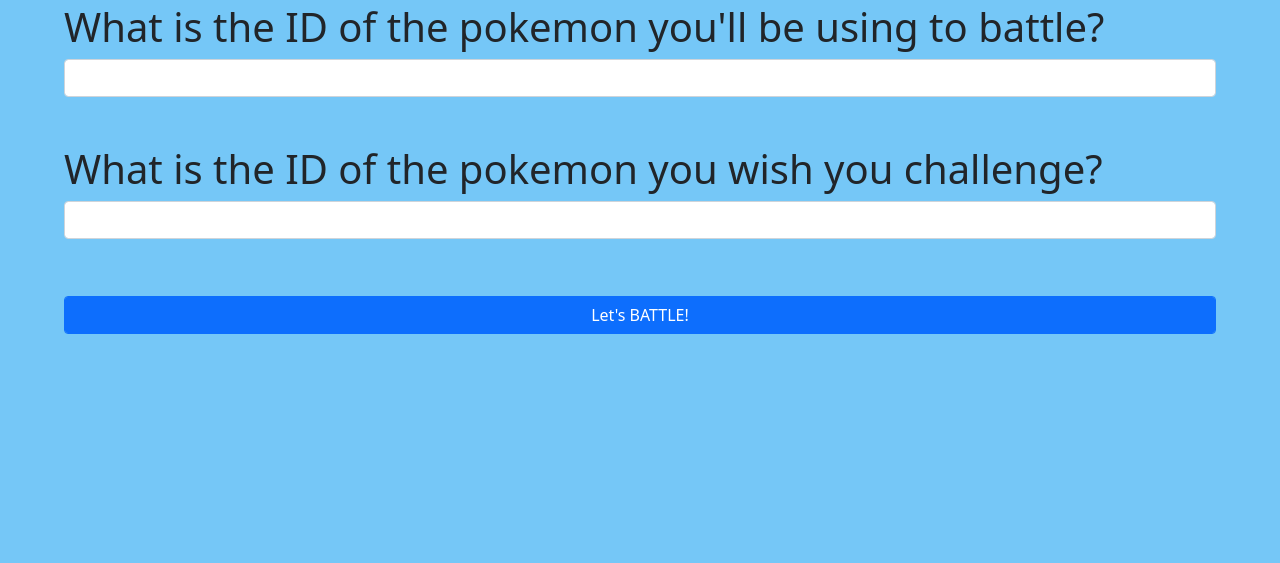
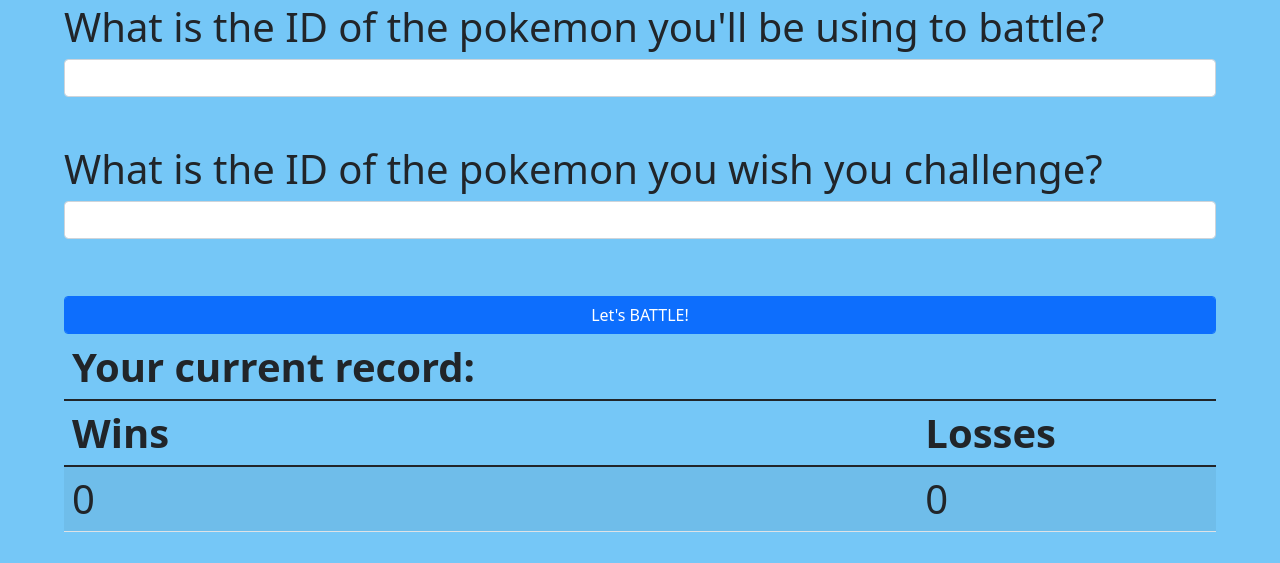
Before and after one commit to Grrrlach/pokemon_battle, a Flask app: page /battle in a window 1280 px wide. Shown: the part 237-800 px from the top of the page. Run offline with Flask 2, Linux system fonts and the light colour scheme; the visitor is signed in with stand-in values (Sample User, id 1); data comes from the database, SQL or seed files in the repository; data that the repository does not hold is empty; some libraries are stand-ins or nearby versions.

Commit message:
fixed battle

```diff
--- a/app/blueprints/main/routes.py
+++ b/app/blueprints/main/routes.py
@@ -116,83 +116,96 @@
 def battle():
     form = BattleForm()
     my_pokemon = Pokemon.query.filter(Pokemon.user_id==current_user.id).all()
-    # return str(my_pokemon)
+    # return str(current_user.id)
     other_pokemon = Pokemon.query.filter(Pokemon.user_id != current_user.id).order_by(Pokemon.user_id.desc())
 
     if request.method == "POST":
         my_pokemon_id = request.form.get('my_pokemon_id')
+        # return str(my_pokemon_id)
         their_pokemon_id = request.form.get('their_pokemon_id')
         my_one_pokemon = Pokemon.query.filter(Pokemon.id == my_pokemon_id).first()
+        # return str(my_one_pokemon.id)
         their_one_pokemon = Pokemon.query.filter(Pokemon.id == their_pokemon_id).first()
-        other_user = their_one_pokemon.user_id
+        other_user = User.query.filter(User.id == their_one_pokemon.user_id).first()
+        # return str(other_user.id)
 
 
         my_id_list = []
         for pokemon in my_pokemon:
+            # return str(pokemon.id)
             my_id_list.append(pokemon.id)
+        # return str(my_id_list)
         other_id_list = []
         for pokemon in other_pokemon:
             other_id_list.append(pokemon.id)
+        # return str(other_id_list)
 
 
-        if my_pokemon_id not in my_id_list:
+        if my_pokemon_id in my_id_list:
+            # return ("my_pokemon_id: "+str(my_pokemon_id)+"   ")+("my_id_list: "+str(my_id_list)) + ("   other_id_list: "+str(other_id_list))+"   \nmy_pokemon_id not in my_id_list"
             flash ("That isn't one of your pokemon!", "danger")
             return redirect (url_for('main.battle', my_pokemon = my_pokemon, other_pokemon = other_pokemon))
 
-        elif their_pokemon_id not in other_id_list:
+        elif their_pokemon_id in other_id_list:
+            # return "my_pokemon_id is in my_id_list"
             flash ("That isn't an available pokemon!", "danger")
             return redirect (url_for('main.battle'))
 
         else:
-            flash (f'{my_pokemon.poke_name} uses {their_one_pokemon.move}: {my_pokemon.move_description}', 'warning')
-            time.sleep(1)
-            flash (f'{their_one_pokemon.poke_name} uses {my_pokemon.move}: {their_one_pokemon.move_description}', 'warning')
-            time.sleep(1)
+            # return str(my_pokemon[0].poke_name) + str(their_one_pokemon)
+            flash (f'{my_one_pokemon.poke_name} uses {their_one_pokemon.move}: {my_one_pokemon.move_description}', 'warning')
+            # time.sleep(5)
+            flash (f'{their_one_pokemon.poke_name} uses {my_one_pokemon.move}: {their_one_pokemon.move_description}', 'warning')
+            # time.sleep(5)
             flash ('.....')
-            time.sleep(3)
+            # time.sleep(8)
 
         while True:
-            my_hp = Pokemon.query.filter(Pokemon.user_id == my_pokemon_id).hit_points.all()[0] * random.randint(1,10)
-            my_defense = Pokemon.query.filter(Pokemon.user_id == my_pokemon_id).defense.all()[0] * random.randint(1,10)
-            my_attack = Pokemon.query.filter(Pokemon.user_id == my_pokemon_id).attack.all()[0] * random.randint(1,10)
-            their_hp = Pokemon.query.filter(Pokemon.user_id == their_pokemon_id).hit_points.all()[0] * random.randint(1,10)
-            their_defense = Pokemon.query.filter(Pokemon.user_id == their_pokemon_id).defense.all()[0] * random.randint(1,10)
-            their_attack = Pokemon.query.filter(Pokemon.user_id == their_pokemon_id).attack.all()[0] * random.randint(1,10)
+            # return str(my_pokemon_id) =5
+        #     this_pokemon = Pokemon.query.filter(and_(Pokemon.poke_name==poke_name, Pokemon.user_id==current_user.id)).all()
+    #       pokemon_name = this_pokemon[0].poke_name
+            # return str(Pokemon.query.filter(Pokemon.id == my_pokemon_id).all()[0].id)
+            my_hp = Pokemon.query.filter(Pokemon.id == my_pokemon_id).all()[0].hit_points * random.randint(1,10)
+            my_defense = Pokemon.query.filter(Pokemon.id == my_pokemon_id).all()[0].defense * random.randint(1,10)
+            my_attack = Pokemon.query.filter(Pokemon.id == my_pokemon_id).all()[0].attack * random.randint(1,10)
+            their_hp = Pokemon.query.filter(Pokemon.id == their_pokemon_id).all()[0].hit_points * random.randint(1,10)
+            their_defense = Pokemon.query.filter(Pokemon.id == their_pokemon_id).all()[0].defense * random.randint(1,10)
+            their_attack = Pokemon.query.filter(Pokemon.id == their_pokemon_id).all()[0].attack * random.randint(1,10)
 
             if their_attack > my_defense:
                 my_hp -= their_attack
                 if my_hp <=0:
-                    flash (f"{their_pokemon_id} wins!!!")
-                    current_user.wins -=1
-                    other_user.wins +=1
+                    flash (f"{their_one_pokemon.poke_name.title()} wins!!!", "warning")
+                    current_user.wins =current_user.wins - 1
+                    other_user.wins = other_user.wins +1
                     return redirect (url_for('main.battle'))
                 else:
                     continue
 
             elif my_attack > their_defense:
                 if their_hp <=0:
-                    flash (f"{my_pokemon} wins!!!")
-                    current_user.wins +=1
-                    other_user.wins -=1
+                    flash (f"{my_one_pokemon.poke_name.title()} wins!!!", "warning")
+                    current_user.wins = current_user.wins + 1
+                    other_user.wins = other_user.wins -1
                     return redirect (url_for('main.battle'))
                 else:
                     continue
 
             while True:
-                my_hp = Pokemon.query.filter(Pokemon.user_id == my_pokemon_id).hit_points.all()[0] * random.randint(1,10)
-                my_defense = Pokemon.query.filter(Pokemon.user_id == my_pokemon_id).defense.all()[0] * random.randint(1,10)
-                my_attack = Pokemon.query.filter(Pokemon.user_id == my_pokemon_id).attack.all()[0] * random.randint(1,10)
-                their_hp = Pokemon.query.filter(Pokemon.user_id == their_pokemon_id).hit_points.all()[0] * random.randint(1,10)
-                their_defense = Pokemon.query.filter(Pokemon.user_id == their_pokemon_id).defense.all()[0] * random.randint(1,10)
-                their_attack = Pokemon.query.filter(Pokemon.user_id == their_pokemon_id).attack.all()[0] * random.randint(1,10)
+                my_hp = Pokemon.query.filter(Pokemon.id == my_pokemon_id).all()[0].hit_points * random.randint(1,10)
+                my_defense = Pokemon.query.filter(Pokemon.id == my_pokemon_id).all()[0].defense * random.randint(1,10)
+                my_attack = Pokemon.query.filter(Pokemon.id == my_pokemon_id).all()[0].attack * random.randint(1,10)
+                their_hp = Pokemon.query.filter(Pokemon.id == their_pokemon_id).all()[0].hit_points * random.randint(1,10)
+                their_defense = Pokemon.query.filter(Pokemon.id == their_pokemon_id).all()[0].defense * random.randint(1,10)
+                their_attack = Pokemon.query.filter(Pokemon.id == their_pokemon_id).all()[0].attack * random.randint(1,10)
 
                 if my_attack > their_defense and my_defense > their_attack:
-                    flash (f"{my_pokemon} wins!!!")
+                    flash (f"{my_one_pokemon.poke_name.title()} wins!!!", "warning")
                     current_user.wins +=1
                     other_user.wins -=1
                     return redirect (url_for('main.battle'))
                 elif their_attack > my_defense and their_defense > my_attack:
-                    flash (f"{their_one_pokemon} wins!!!")
+                    flash (f"{their_one_pokemon.poke_name.title()} wins!!!", "warning")
                     current_user.wins -=1
                     other_user.wins +=1
                     return redirect (url_for('main.battle'))
--- a/app/models.py
+++ b/app/models.py
@@ -28,8 +28,8 @@
         backref=db.backref('followers', lazy='dynamic'),
         lazy='dynamic'
         )
-    wins = db.Column(db.Integer)
-    losses = db.Column(db.Integer)
+    wins = db.Column(db.Integer, default = 0)
+    losses = db.Column(db.Integer, default = 0)
 
     token = db.Column(db.String, index = True, unique=True)
     token_exp = db.Column (db.DateTime)
--- a/app/templates/battle.html.j2
+++ b/app/templates/battle.html.j2
@@ -79,8 +79,8 @@
                     {% for pokemon in other_pokemon %}
                         <tr>
                             <td><a href="https://pokeapi.co/api/v2/pokemon/{{pokemon.poke_name}}">{{pokemon.poke_name.title()}}</a></td>
-                            <td>{{pokemon.id}}
-                            <td>{{pokemon.user_id}}
+                            <td>{{pokemon.id}}</td>
+                            <td>{{pokemon.user_id}}</td>
                             <td>{{pokemon.hit_points}}</td>
                             <td>{{pokemon.defense}}</td>
                             <td>{{pokemon.attack}}</td>
@@ -91,6 +91,26 @@
             </h5>
             </table>
         {% endif %}
+            <br>
+            <table class="table table-striped table-hover">
+                    <thead>
+                        <tr>
+                            <th>Your current record:</th>
+                        </tr>
+                    </thead>
+                    <thead>
+                        <tr>
+                            <th scope="col">Wins</th>
+                            <th scope="col">Losses</th>
+                        </tr>
+                    </thead>
+                    <tbody>
+                        <tr>
+                            <td>{{current_user.wins}}</td>
+                            <td>{{current_user.losses}}</td>
+                        </tr>
+                    </tbody>
+            </table>
     </div>
 
 {% endblock %}
```
